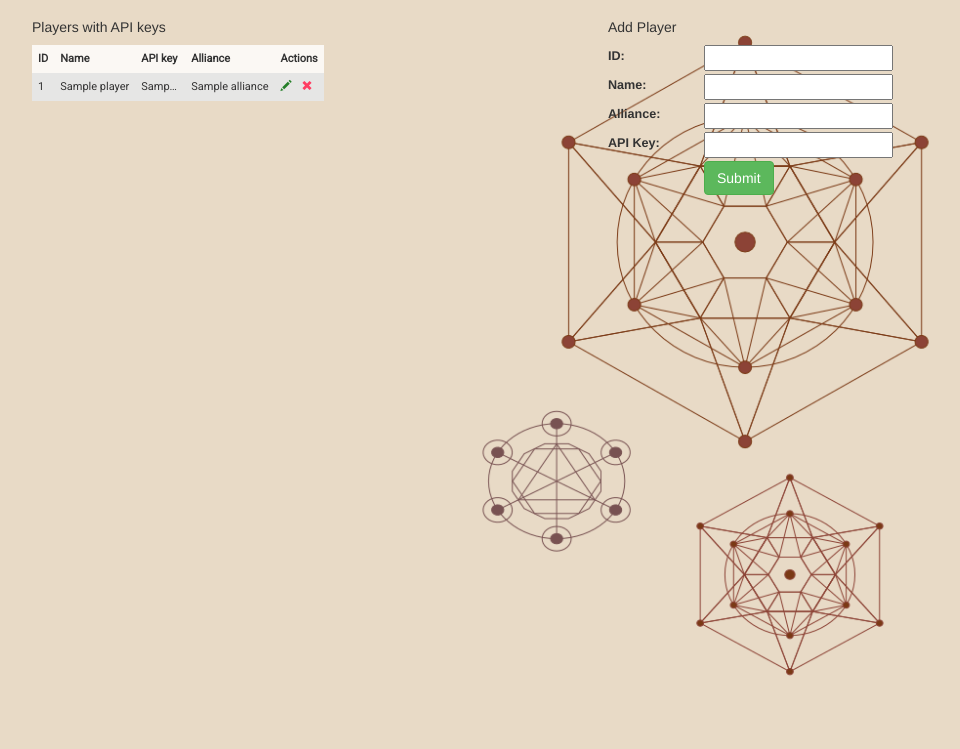
After one commit to tinkinator/sinserver, a Django app: template apps/combats/templates/combats/admin.html in a window 1280 px wide. The commit adds this page. Shown: the top 749 px of the page, without its empty margins (47-1007 px from the left). Run offline with Django 3.2, Linux system fonts and the light colour scheme; the template is opened without the code that fills it: most values are stand-ins (such as "Sample title", 1, 10 or a date in 2020); parts of the project's set-up code (start-up, migrations or seed data) failed here and were passed over; some libraries are stand-ins or nearby versions.

Commit message:
added admin page to manage API keys

```diff
--- /dev/null
+++ b/apps/combats/static/combats/js/admin.js
@@ -0,0 +1,70 @@
+$(document).ready(function() {
+    var nameRegex = /^[-@_a-zA-Z0-9]{3,}/;
+    var idRegex = /[0-9]{6}/;
+    var apiRegex = /(elgea-COMRP-)([-_a-zA-Z0-9]{91})[=]/;
+
+    $('[data-toggle="tooltip"]').tooltip({container: 'body'});
+
+    $.validator.addMethod("apiKey", function(value, element){
+        return this.optional(element) || apiRegex.test(value)
+    }, "Invalid API key format");
+
+    $.validator.addMethod("checkName", function(value, element){
+        return this.optional(element) || nameRegex.test(value)
+    })
+
+    $('#player-details').validate({
+        errorElement: "div",
+        errorPlacement: function(error, element){
+            var placement = $(element).data('error');
+            if(placement){
+                $(placement).append(error);
+            }
+            else {
+                error.insertAfter(element);
+            }
+        },
+        rules:{
+            id: {
+                required: true,
+                digits: true,
+                minlength: 6,
+                maxlength: 6
+            },
+            name: {
+                required: true,
+                minlength: 3,
+                checkName: true
+            },
+            alliance: {
+                required: true,
+            },
+            api_key: {
+                required: true,
+                apiKey: true
+            }
+        },
+        messages: {
+            id: {
+                digits: "ID must contain only numbers",
+                minLength: "ID must be 6 characters long",
+                maxLength: "ID must be 6 characters long"
+            },
+            name: {
+                required: "No name entered",
+                checkName: "Invalid name format",
+                minLength: "Too short"
+            },
+            alliance: {
+                required: "No alliance entered"
+            },
+            api_key: {
+                required: "No key entered",
+                apiKey: "Invalid API key format"
+            }
+
+        }
+    })
+
+
+});
--- /dev/null
+++ b/apps/combats/templates/combats/admin.html
@@ -0,0 +1,62 @@
+{% extends "sinserver/base.html" %}
+{% block content %}
+{% load staticfiles %}
+    <script src="{% static 'combats/js/admin.js' %}"></script>
+    <h4 Combats admin></h4>
+    <div class="row">
+        <div class="col-xs-6">
+            <h5>Players with API keys</h5>
+            <table class="mytable1">
+                <thead>
+                    <th>ID</th>
+                    <th>Name</th>
+                    <th>API key</th>
+                    <th>Alliance</th>
+                    <th>Actions</th>
+                </thead>
+                {% for player in Players %}
+                <tr>
+                    <td>{{ player.Id }}</td>
+                    <td>{{ player.Name }}</td>
+                    <td style="display: inline-block; width:50px; overflow:hidden; text-overflow: ellipsis;">{{ player.Key }}</td>
+                    <td>{{ player.Alliance }}</td>
+                    <td>
+                        <span data="{{ player.Id }}" class="glyphicon glyphicon-pencil green saveArmy" data-toggle="tooltip" data-placement="top" title="Edit"></span><!--
+                --><span data="{{ player.Id }}" class="glyphicon glyphicon-remove removeArmy red" data-toggle="tooltip" data-placement="top" title="Delete"></span></td>
+                    </td>
+                </tr>
+                {% endfor %}
+            </table>
+        </div>
+        <div class="col-xs-6 form-sm">
+            <h5 id="player-header">Add Player</h5>
+            <form action="/combats/admin" method="POST" id="player-details">{%csrf_token%}
+                <div class="row spaced-row">
+                    <div class="col-xs-2"><label>ID:</label></div>
+                    <div class="col-xs-4"><input type="text" name="id" id="id_playerId"></div>
+                </div>
+                <div class="row spaced-row">
+                    <div class="col-xs-2"><label>Name:</label></div>
+                    <div class="col-xs-4"><input type="text" name="name" id="id_name"></div>
+                </div>
+                <div class="row spaced-row">
+                    <div class="col-xs-2"><label>Alliance:</label></div>
+                    <div class="col-xs-4"><input type="text" name="alliance" id="id_alliance"></div>
+                </div>
+                <div class="row spaced-row">
+                    <div class="col-xs-2"><label>API Key:</label></div>
+                    <div class="col-xs-4"><input type="text" name="api_key" id="id_key"></div>
+                </div>
+                <div class="row spaced-row">
+                    <div class="col-xs-2"></div>
+                    <div class="col-xs-4">
+                        <button class="submit btn btn-success" type="submit" id="formSubmit">Submit</button>
+                        {% if error != None %}
+                        <div class="error">{{ error }}</div>
+                        {% endif %}
+                    </div>
+                </div>
+            </form>
+        </div>
+    </div>
+{% endblock %}
--- a/apps/combats/urls.py
+++ b/apps/combats/urls.py
@@ -4,5 +4,6 @@ from . import views
 urlpatterns = patterns('',
     url(r'^healthcheck', views.health, name='health'),
     url(r'^stats', views.stats, name='stats'),
+    url(r'^admin$', views.admin, name='comadmin'),
     url(r'^admin/updateunits', views.update, name='update'),
     )
--- a/apps/logreg/static/logreg/css/styles.css
+++ b/apps/logreg/static/logreg/css/styles.css
@@ -64,6 +64,7 @@ a.btn{
 }
     .nav-ul li{
         display: inline;
+        margin: 0;
     }
         .nav-ul li a{
             color: black;
@@ -76,6 +77,115 @@ a.btn{
     font-size: 0.5 em;
     color: red;
     margin: 0;
+}
+
+.spaced-row{
+    margin-bottom: 3px;
+}
+
+/*Tables*/
+.mytable{
+    background-color: rgba(255, 255, 255, 0.8);
+    font-size: 11px;
+    font-family: 'Roboto', sans-serif;
+
+}
+    .mytable td {
+        -moz-osx-font-smoothing: grayscale;
+        -webkit-font-smoothing: antialiased;
+    }
+    .mytable tbody tr:nth-child(odd){
+        background-color: rgba(225, 225, 225, 0.8);
+    }
+
+    .mytable input{
+        border: 1px solid rgb(166, 166, 166);
+        -webkit-border-radius: 5px;
+        border-radius: 5px;
+        background-color: white;
+        -webkit-box-shadow: none;
+        box-shadow: none;
+        padding: 3px;
+
+    }
+
+    .chbox{
+        display: inline-block;
+        margin-right: 4px;
+    }
+        .chbox label{
+            display: block;
+            margin: 0;
+        }
+
+        .chbox input{
+            margin-top: 0;
+        }
+
+.mytable2.table-bordered{
+    width: 100%;
+    background-color: rgb(250, 250, 250);
+    font-size: 11px;
+    font-family: 'Roboto', sans-serif;
+}
+    .mytable2 td {
+        -moz-osx-font-smoothing: grayscale;
+        -webkit-font-smoothing: antialiased;
+    }
+
+.mytable.table.mytable-compact td{
+    padding: 2px;
+}
+
+.mytable.table.mytable-compact button, .mytable.table.mytable-compact a.btn{
+    padding: 3px 6px;
+    font-size: 9px;
+}
+
+.mytable1{
+    background-color: rgba(255, 255, 255, 0.8);
+    font-size: 11px;
+    font-family: 'Roboto', sans-serif;
+    -moz-osx-font-smoothing: grayscale;
+    -webkit-font-smoothing: antialiased;
+    white-space: nowrap;
+
+}
+    .mytable1 td, .mytable1 th{
+        padding: 6px;
+    }
+
+    .mytable1 tbody tr:nth-child(odd){
+        background-color: rgba(225, 225, 225, 0.8);
+    }
+
+
+#assigned td, #unassignedArmies td{
+    padding-bottom: 3px;
+    line-height: 1.1;
+}
+
+#assigned th, #unassignedArmies th{
+    vertical-align: top;
+}
+
+.dataTables_wrapper div.row:first-of-type{
+    font-size: 1.5em;
+}
+    .dataTables_wrapper div.row:first-of-type select,
+    .dataTables_wrapper div.row:first-of-type input {
+        height: 20px;
+        line-height: 20px;
+        padding: 0 0 0 3px;
+    }
+
+/*Forms*/
+.form-sm div{
+    white-space: nowrap;
+}
+
+.form-sm label{
+    font-size: 0.9em;
 }
 
 /*Login page*/
@@ -188,91 +298,6 @@ a.btn{
         background-position: center;
         background-size: contain;
     }
-
-.mytable{
-    background-color: rgba(255, 255, 255, 0.8);
-    font-size: 11px;
-    font-family: 'Roboto', sans-serif;
-
-}
-    .mytable td {
-        -moz-osx-font-smoothing: grayscale;
-        -webkit-font-smoothing: antialiased;
-    }
-    .mytable tbody tr:nth-child(odd){
-        background-color: rgba(225, 225, 225, 0.8);
-    }
-
-    .mytable input{
-        border: 1px solid rgb(166, 166, 166);
-        -webkit-border-radius: 5px;
-        border-radius: 5px;
-        background-color: white;
-        -webkit-box-shadow: none;
-        box-shadow: none;
-        padding: 3px;
-
-    }
-
-    .chbox{
-        display: inline-block;
-        margin-right: 4px;
-    }
-        .chbox label{
-            display: block;
-            margin: 0;
-        }
-
-        .chbox input{
-            margin-top: 0;
-        }
-
-.mytable2.table-bordered{
-    width: 100%;
-    background-color: rgb(250, 250, 250);
-    font-size: 11px;
-    font-family: 'Roboto', sans-serif;
-}
-    .mytable2 td {
-        -moz-osx-font-smoothing: grayscale;
-        -webkit-font-smoothing: antialiased;
-    }
-
-.mytable.table.mytable-compact td{
-    padding: 2px;
-}
-
-.mytable.table.mytable-compact button, .mytable.table.mytable-compact a.btn{
-    padding: 3px 6px;
-    font-size: 9px;
-}
-
-.mytable1{
-    background-color: rgba(255, 255, 255, 0.8);
-    font-size: 11px;
-    font-family: 'Roboto', sans-serif;
-    -moz-osx-font-smoothing: grayscale;
-    -webkit-font-smoothing: antialiased;
-    white-space: nowrap;
-
-}
-    .mytable1 td, .mytable1 th{
-        padding: 6px;
-    }
-
-    .mytable1 tbody tr:nth-child(odd){
-        background-color: rgba(225, 225, 225, 0.8);
-    }
-
-
-#assigned td, #unassignedArmies td{
-    padding-bottom: 3px;
-    line-height: 1.1;
-}
-
-#assigned th, #unassignedArmies th{
-    vertical-align: top;
-}
 
 .form-row{
     padding: 10px;
@@ -396,15 +421,6 @@ span.glyphicon:last-of-type{
     margin-right: 0;
 }
 
-.dataTables_wrapper div.row:first-of-type{
-    font-size: 1.5em;
-}
-    .dataTables_wrapper div.row:first-of-type select,
-    .dataTables_wrapper div.row:first-of-type input {
-        height: 20px;
-        line-height: 20px;
-        padding: 0 0 0 3px;
-    }
 
 /*
 Max width before this PARTICULAR table gets nasty
@@ -420,7 +436,6 @@ only screen and (max-width: 568px),
 		display: block;
         font-size: 13px;
 	}
-
 
 	/* Hide table headers (but not display: none;, for accessibility) */
 	thead tr {
@@ -589,6 +604,7 @@ li.picker-switch a.btn span.glyphicon, div.timepicker span.glyphicon{
         padding-left: 10px;
     }
 
+/*Combat stats*/
 .Defender{
     color: #337ab7;
 }
--- a/apps/logreg/urls.py
+++ b/apps/logreg/urls.py
@@ -11,4 +11,5 @@ urlpatterns = patterns('',
     url(r'^account/password', views.password),
     url(r'^account/apikey', views.apikey),
     url(r'^account/email', views.email),
+
     )
--- a/templates/sinserver/base.html
+++ b/templates/sinserver/base.html
@@ -36,6 +36,9 @@
             <li><div class="nav-btn"><a href="/combats/stats" class="btn navbar-btn">Alliance Stats</a></div></li>
             <li><div class="nav-btn"><a href="/account" class="btn navbar-btn">Account</a></div></li>
             <li><div class="nav-btn"><a href="/logout" class="btn navbar-btn">Log Out</a></div></li>
+            {% if user.is_staff %}
+            <li><div class="nav-btn" style="background-color:darksalmon;"><a href="/combats/admin" class="btn navbar-btn">Admin</a></div> </li>
+                {% endif %}
         </ul>
     </nav>
     {% endif %}
```
Also changed, not shown: apps/combats/static/combats/js/combats.js (+20 -13 lines), apps/combats/views.py (+27 -1 lines), apps/logreg/views.py (line endings or trailing spaces).
